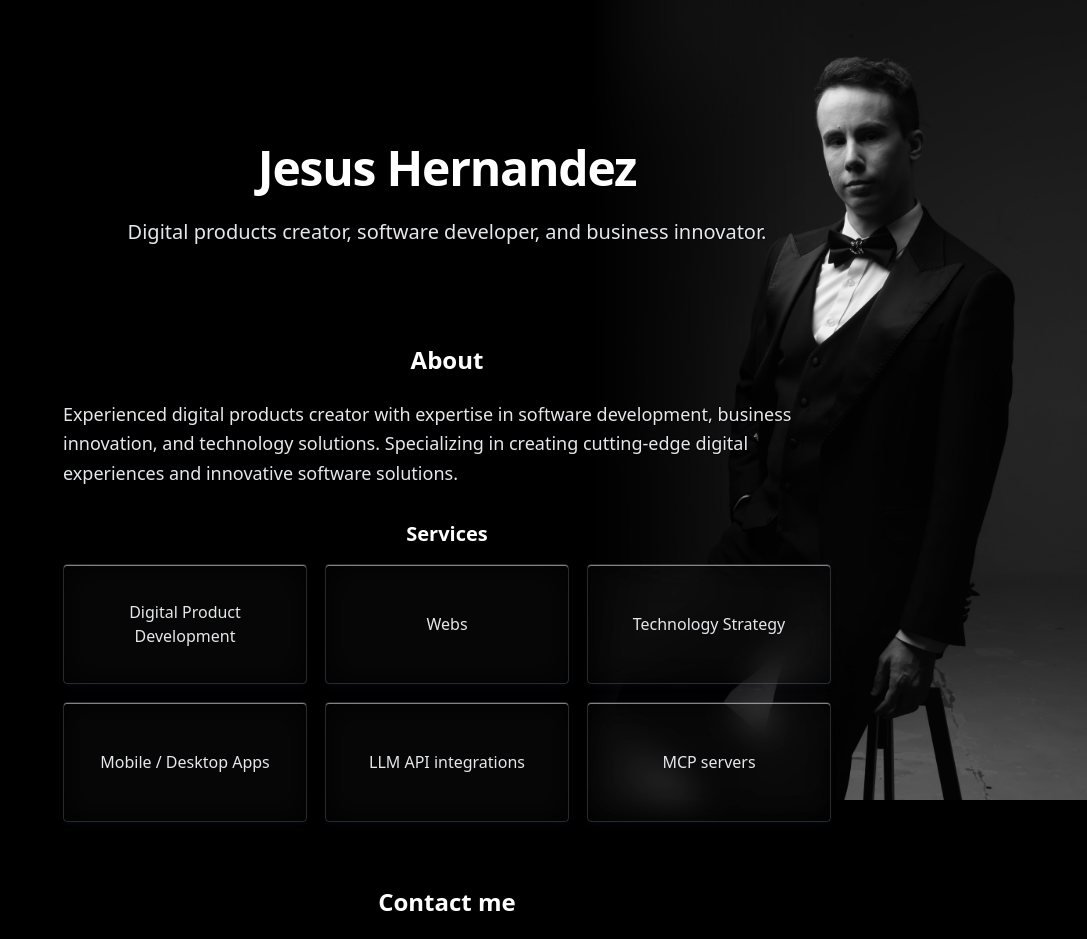
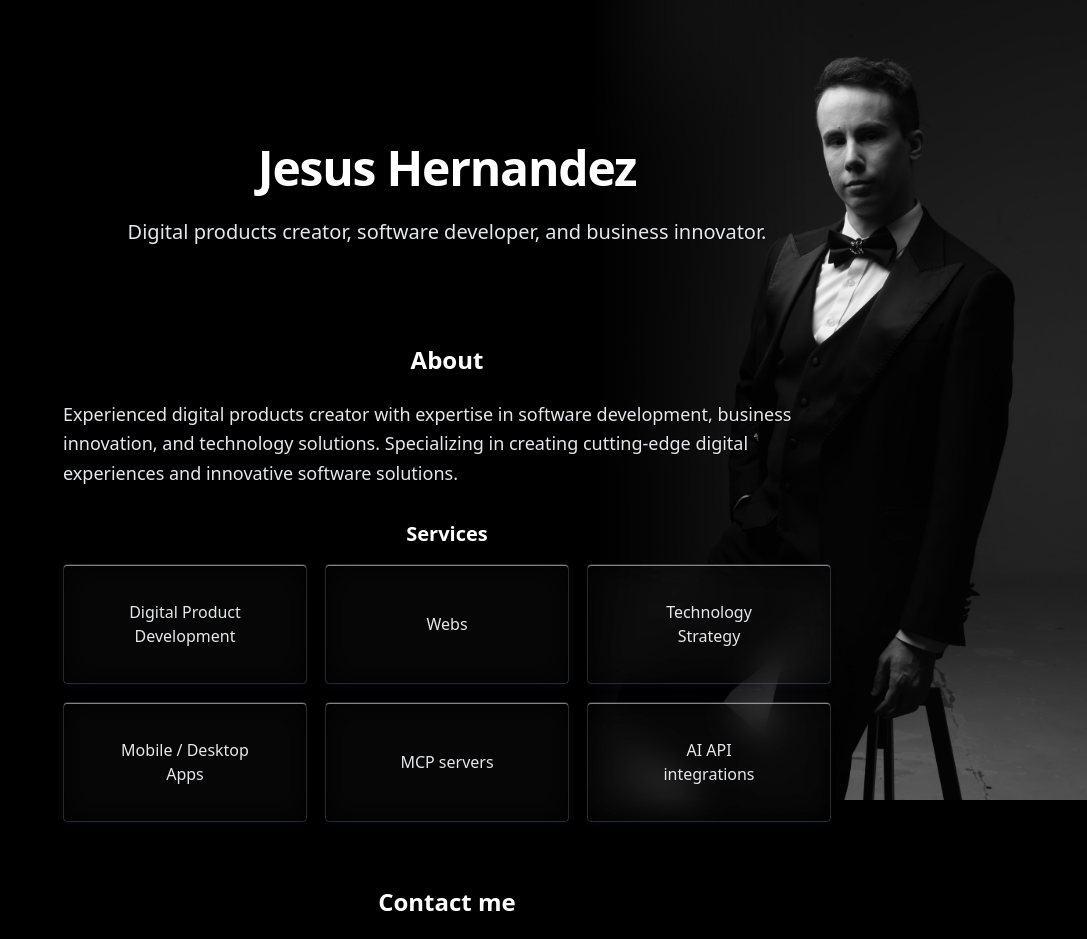
Before and after one commit to jhg/jhg.github.io, a SvelteKit app: page / in a window 1280 px wide. Shown: the top 939 px of the page, without its empty margins (193-1280 px from the left). Built offline with nearby package versions, Linux system fonts and the light colour scheme.

Commit message:
Reorder services

```diff
--- a/src/routes/+page.svelte
+++ b/src/routes/+page.svelte
@@ -71,12 +71,12 @@
 	<div class="text-center max-w-3xl mx-auto">
 		<h3 class="text-xl font-semibold text-white mb-4 text-stroke">Services</h3>
 		<div class="grid grid-cols-2 md:grid-cols-3 lg:grid-cols-3 gap-3.5 md:gap-4 lg:gap-4.5 text-gray-200">
-			<div class="p-4 rounded border border-gray-400/25 min-h-30 flex items-center justify-center bg-glass shadow-glass">Digital Product Development</div>
+			<div class="p-4 rounded border border-gray-400/25 min-h-30 flex items-center justify-center bg-glass shadow-glass">Digital Product<br>Development</div>
 			<div class="p-4 rounded border border-gray-400/25 min-h-30 flex items-center justify-center bg-glass shadow-glass">Webs</div>
-            <div class="p-4 rounded border border-gray-400/25 min-h-30 flex items-center justify-center bg-glass shadow-glass">Technology Strategy</div>
-			<div class="p-4 rounded border border-gray-400/25 min-h-30 flex items-center justify-center bg-glass shadow-glass">Mobile / Desktop Apps</div>
-            <div class="p-4 rounded border border-gray-400/25 min-h-30 flex items-center justify-center bg-glass shadow-glass">LLM API integrations</div>
-            <div class="p-4 rounded border border-gray-400/25 min-h-30 flex items-center justify-center bg-glass shadow-glass">MCP servers</div>
+			<div class="p-4 rounded border border-gray-400/25 min-h-30 flex items-center justify-center bg-glass shadow-glass">Technology<br>Strategy</div>
+			<div class="p-4 rounded border border-gray-400/25 min-h-30 flex items-center justify-center bg-glass shadow-glass">Mobile / Desktop<br>Apps</div>
+			<div class="p-4 rounded border border-gray-400/25 min-h-30 flex items-center justify-center bg-glass shadow-glass">MCP servers</div>
+			<div class="p-4 rounded border border-gray-400/25 min-h-30 flex items-center justify-center bg-glass shadow-glass">AI API<br>integrations</div>
 		</div>
 	</div>
 </section>
```
